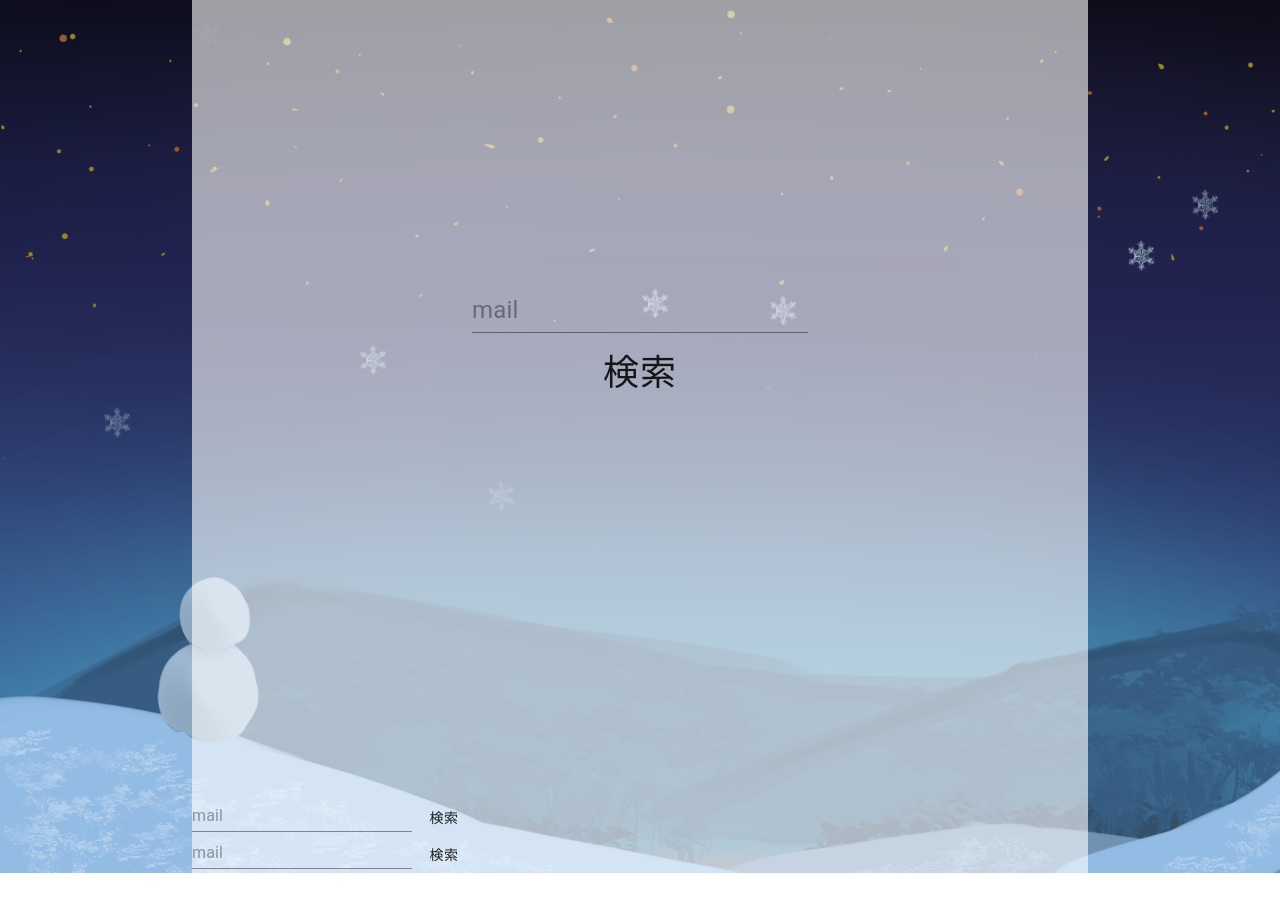
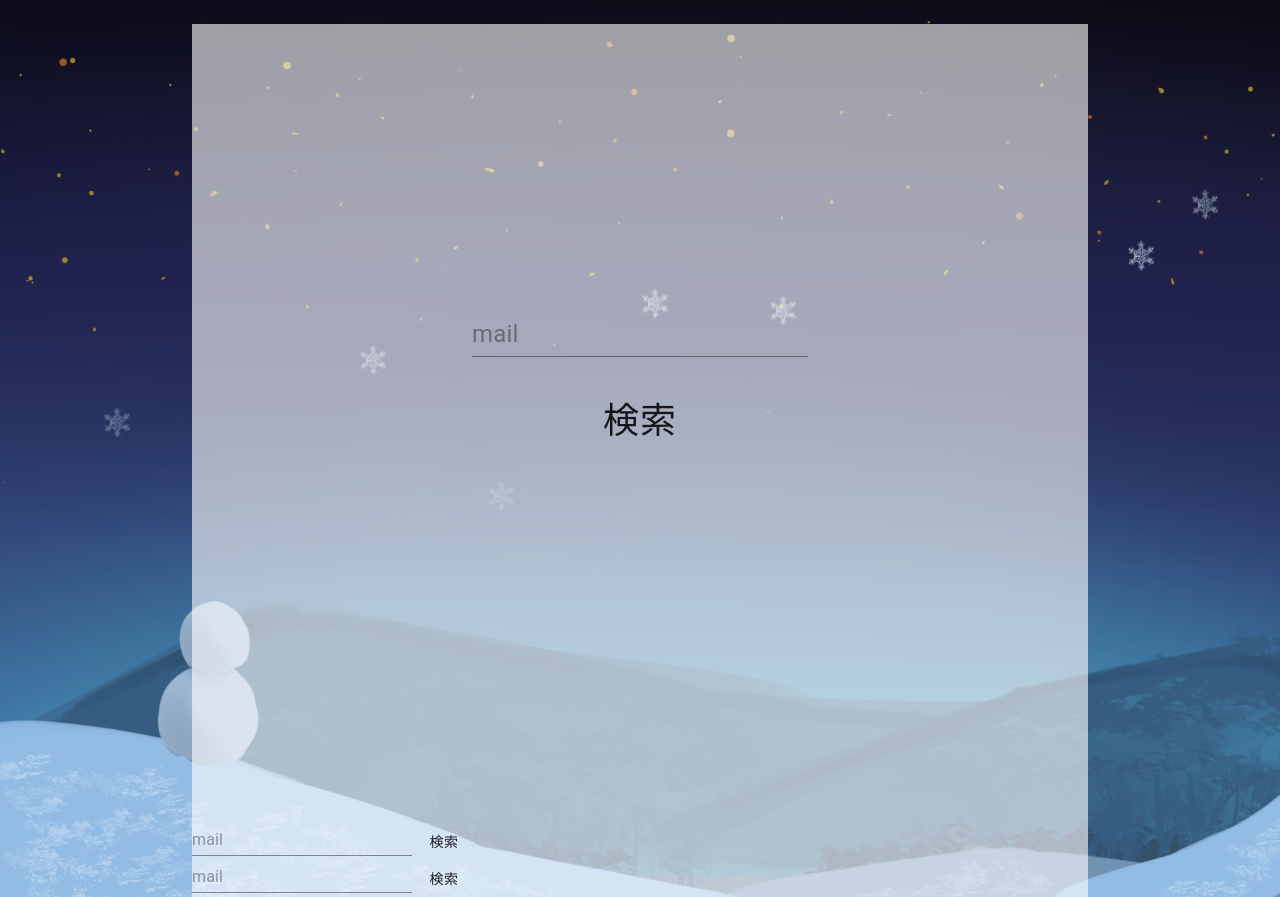
Before and after one commit to p2hacks/teamR05, a React (Create React App) app in the folder p2hacks/: page /searchResult in a window 1280 px wide. Before the commit the page ends 873 px from the top, so only its background shows below. Built offline with nearby package versions, Linux system fonts and the light colour scheme.

Commit message:
[fix]:bug直した

```diff
--- a/p2hacks/src/components/SearchResult.js
+++ b/p2hacks/src/components/SearchResult.js
@@ -18,7 +18,7 @@ const SearchResult=()=>{
                 </p>
                 <p>
             <Button id="SearchResultButton" onClick={()=>{
-                dispatch(push(`/results/${mail}`))
+                dispatch(getAnswerRequest(mail))
             }}>検索</Button>
                 </p>
             </div>
--- a/p2hacks/src/styles/App.css
+++ b/p2hacks/src/styles/App.css
@@ -16,9 +16,8 @@
   margin: 0;
 }
 
-*{
+body{
   margin: 0;
-  padding: 0;
 }
 
 .App {
--- a/p2hacks/src/styles/Results.css
+++ b/p2hacks/src/styles/Results.css
@@ -19,7 +19,7 @@
     top: 20%;
     right: 0;
     bottom: 0;
-    left: 0;
+    left:0;
     margin: auto;
     width: 100vw;
     height: 40vh;
```
